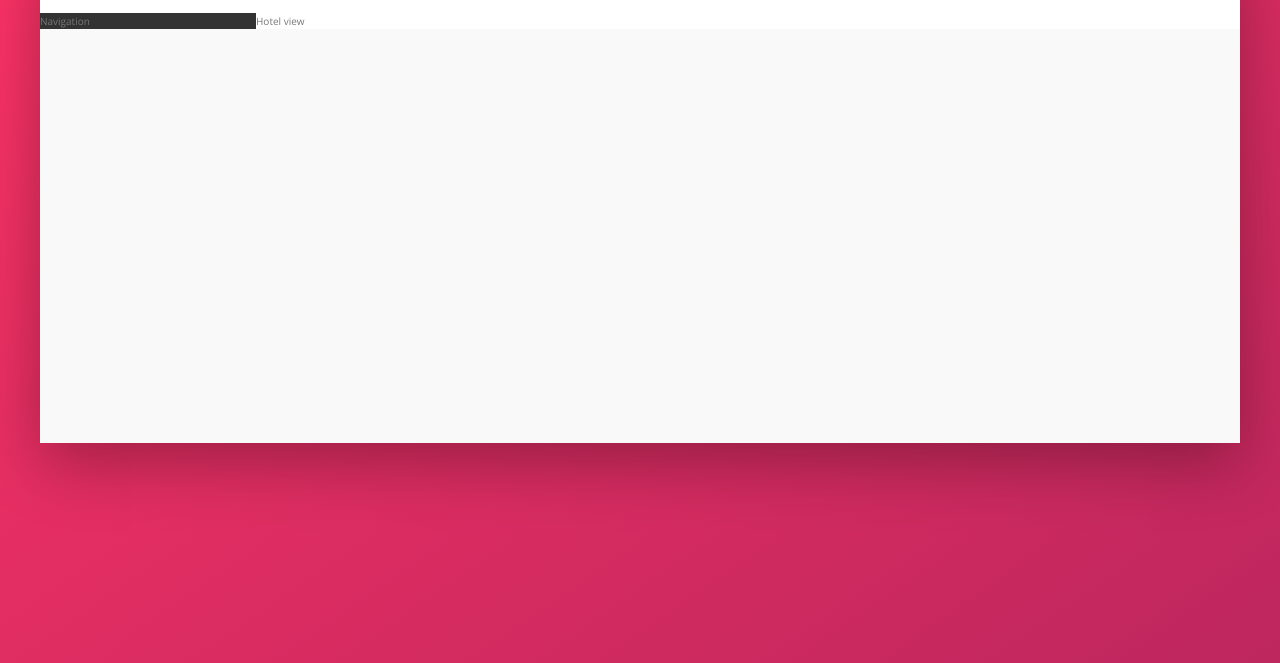
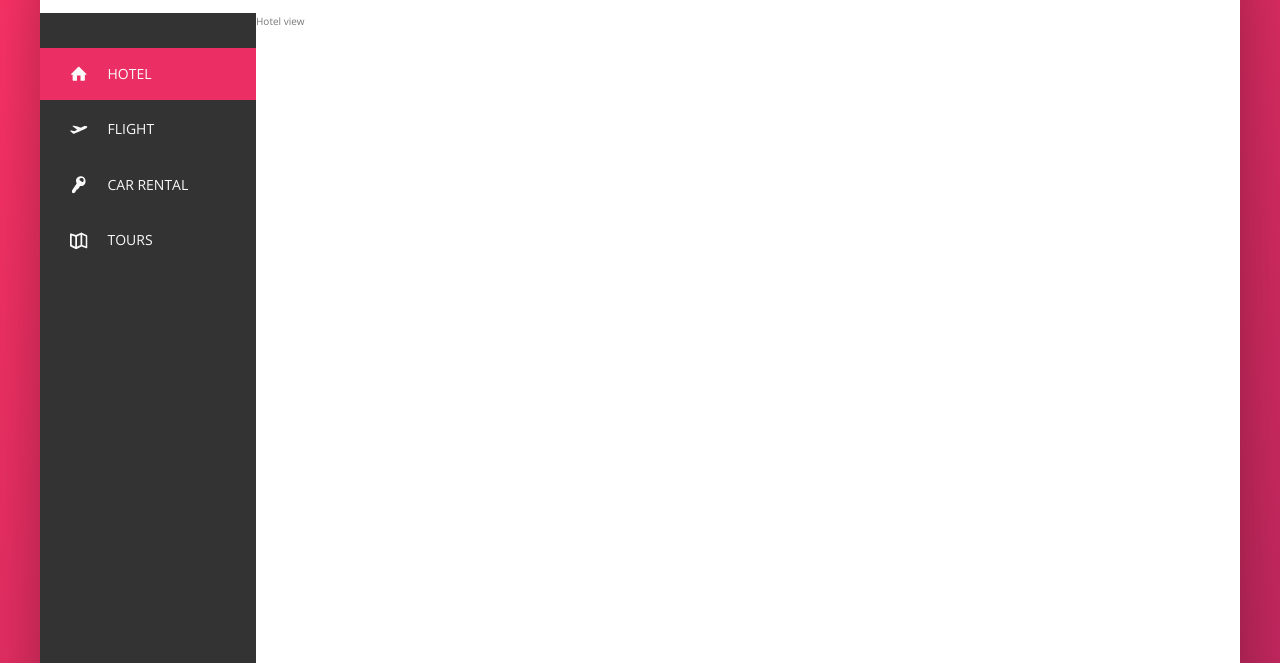
Before and after one commit to asashi26/Trillo, a website: page index.html in a window 1280 px wide. Shown: the part 137-800 px from the top of the page. Drawn offline with nearby package versions, Linux system fonts and the light colour scheme.

Commit message:
styled side navigation

```diff
--- a/index.html
+++ b/index.html
@@ -45,8 +45,47 @@
             </header>
             <div class="content" >
                 <nav class="sidebar">
-                    Navigation
+                    <ul class="side-nav">
+                        <li class="side-nav__item side-nav__item--active">
+                            <a href="#" class="side-nav__link">
+                                <svg class="side-nav__icon">
+                                    <use xlink:href="img/sprite.svg#icon-home"></use>
+                                </svg>
+                                <span>Hotel</span>
+                            </a>
+                        </li>
+                        <li class="side-nav__item">
+                            <a href="#" class="side-nav__link">
+                                <svg class="side-nav__icon">
+                                    <use xlink:href="img/sprite.svg#icon-aircraft-take-off"></use>
+                                </svg>
+                                <span>Flight</span>
+                            </a>
+                        </li>
+                        <li class="side-nav__item">
+                            <a href="#" class="side-nav__link">
+                                <svg class="side-nav__icon">
+                                    <use xlink:href="img/sprite.svg#icon-key"></use>
+                                </svg>
+                                <span>Car rental</span>
+                            </a>
+                        </li>
+                        <li class="side-nav__item">
+                            <a href="#" class="side-nav__link">
+                                <svg class="side-nav__icon">
+                                    <use xlink:href="img/sprite.svg#icon-map"></use>
+                                </svg>
+                                <span>Tours</span>
+                            </a>
+                        </li>
+                    </ul>
+                    <div class="legal">
+                        &copy; 2020 by MartaK. All rights reserved.
+                    </div>
                 </nav>
+
+
+
                 <main class="hotel-view">
                     Hotel view
                 </main>
--- a/sass/_components.scss
+++ b/sass/_components.scss
@@ -117,3 +117,74 @@
     margin-right: 1rem;
   }
 }
+
+/////////////////////////////////////////////
+// SIDE NAVIGATION
+
+.side-nav {
+  font-size: 1.4rem;
+  list-style: none;
+  margin-top: 3.5rem;
+
+  &__item {
+    position: relative;
+
+    &:not(:last-child) {
+      margin-bottom: 0.3rem;
+    }
+  }
+
+  &__item::before {
+    content: "";
+    position: absolute;
+    top: 0;
+    left: 0;
+    height: 100%;
+    width: 3px;
+    background-color: var(--color-primary);
+    transform: scaleY(0);
+    transition: transform 0.2s,
+                width 0.4s cubic-bezier(1,0,0,1) 0.2s,
+                background-color 0.1s;
+  }
+
+  &__item:hover::before,
+  &__item--active:before{
+    transform: scaleY(1);
+    width: 100%;
+  }
+
+  &__item:active::before {
+    background-color: var(--color-primary-light);
+  }
+
+  &__link:link,
+  &__link:visited {
+    color: var(--color-grey-ligh-1);
+    text-decoration: none;
+    text-transform: uppercase;
+    padding: 1.5rem 3rem;
+    display: flex;
+    align-items: center;
+    position: relative;
+    z-index: 10;
+  }
+
+  &__icon {
+    width: 1.75rem;
+    height: 1.75rem;
+    margin-right: 2rem;
+    fill: currentColor;
+  }
+}
+
+
+/////////////////////////////////////////////
+// LEGAL TEXT
+
+.legal {
+  font-size: 1.2rem;
+  color: var(--color-grey-ligh-4);
+  text-align: center;
+  padding: 2.5rem;
+}
--- a/sass/_layout.scss
+++ b/sass/_layout.scss
@@ -24,9 +24,14 @@
 .sidebar {
   background-color: var(--color-grey-dark-1);
   flex: 0 0 18%;
+  display: flex;
+  flex-direction: column;
+  justify-content: space-between;
 }
 
 .hotel-view {
   background-color: #fff;
   flex: 1;
+  //test
+  height: 80rem;
 }
```
Also changed, not shown: css/style.css.
